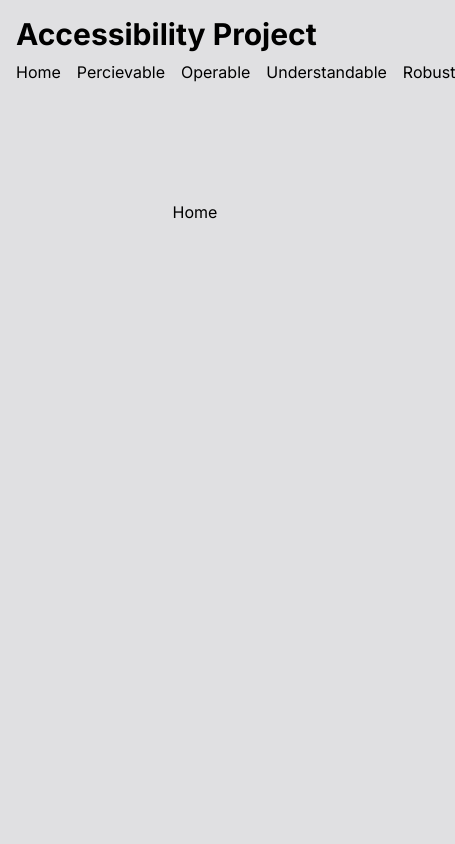
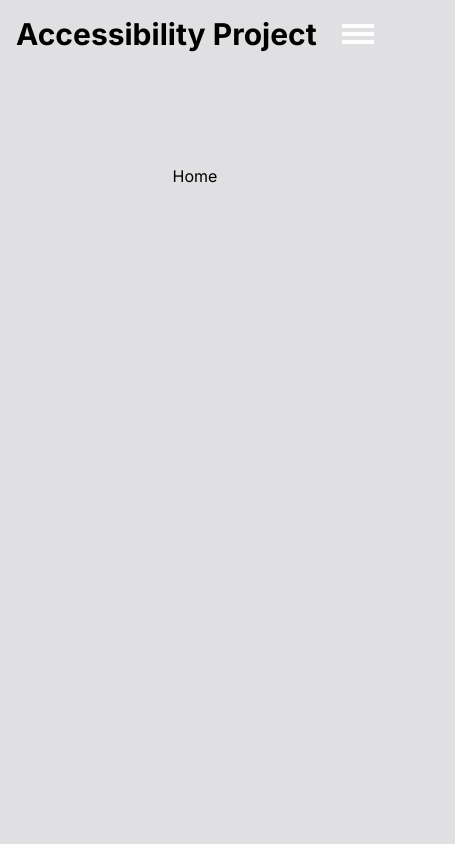
Before and after one commit to freddiekaplan-cme/accessibility, a Next.js app: page / in a window 390 px wide. Shown: the top 844 px of the page, 455 px wide, since content can reach past the window. Built offline with nearby package versions, Linux system fonts and the light colour scheme.

Commit message:
Add mobile menu functionality to header.

```diff
--- a/app/components/Header.tsx
+++ b/app/components/Header.tsx
@@ -1,43 +1,77 @@
+"use client"
+import React, { useEffect, useState } from "react"
 import Link from "next/link"
-import React from "react"
 
 const Header = () => {
+	const [showMenu, setShowMenu] = useState<boolean>(false)
+
+	const handleClick = () => {
+		setShowMenu(!showMenu)
+	}
+
+	useEffect(() => {
+		const handleResize = () => {
+			if (window.innerWidth > 640) {
+				setShowMenu(false)
+			}
+		}
+
+		window.addEventListener("resize", handleResize)
+
+		return () => {
+			window.removeEventListener("resize", handleResize)
+		}
+	}, [])
+
 	return (
-		<header className="flex flex-col p-4 sm:p-8 justify-center">
-			<h1 className="flex flex-row font-bold text-3xl">
-				Accessibility Project
-			</h1>
-			<nav className="flex flex-row gap-4 pt-2">
-				{/* <Link
-					className="border-b-4 border-black hover:border-white focus:border-white"
-					href="/"
+		<header>
+			<div className="flex flex-row sm:flex-col p-4 sm:p-8 justify-between">
+				<h1 className="flex flex-row font-bold text-3xl">
+					Accessibility Project
+				</h1>
+				<button
+					className="flex sm:hidden flex-col gap-1 justify-center"
+					onClick={handleClick}
 				>
-					Home
-					hover:border-opacity-100 focus:border-opacity-100
-					border-transparent hover:border-bottom focus:border-bottom focus:outline-none transition-colors duration-300
-				</Link> */}
-				{/* <Link
-					href="/"
-					className="border-b-4 border-transparent hover:border-opacity-100 focus:border-opacity-100 focus:outline-none transition-opacity duration-300"
-					style={{
-						borderColor: `rgb(var(--header-underline))`,
-					}}
-				>
-					Home
-				</Link> */}
-				<Link href="/" className="headerLink">
+					<div className="h-1 w-8 bg-white"></div>
+					<div className="h-1 w-8 bg-white"></div>
+					<div className="h-1 w-8 bg-white"></div>
+				</button>
+			</div>
+			<nav
+				className={`${
+					showMenu ? "flex" : "hidden"
+				} sm:flex flex-col sm:flex-row gap-4 pt-2`}
+			>
+				<Link onClick={handleClick} href="/" className="headerLink">
 					Home
 				</Link>
-				<Link href="/percievable" className="headerLink">
+				<Link
+					onClick={handleClick}
+					href="/percievable"
+					className="headerLink"
+				>
 					Percievable
 				</Link>
-				<Link className="headerLink" href="/operable">
+				<Link
+					onClick={handleClick}
+					className="headerLink"
+					href="/operable"
+				>
 					Operable
 				</Link>
-				<Link className="headerLink" href="/understandable">
+				<Link
+					onClick={handleClick}
+					className="headerLink"
+					href="/understandable"
+				>
 					Understandable
 				</Link>
-				<Link className="headerLink" href="/robust">
+				<Link
+					onClick={handleClick}
+					className="headerLink"
+					href="/robust"
+				>
 					Robust
 				</Link>
 			</nav>
--- a/app/globals.css
+++ b/app/globals.css
@@ -49,9 +49,10 @@ option {
 
 .headerLink {
 	border-bottom: 4px solid rgb(var(--header-underline));
+	border-bottom-color: transparent;
 	color: inherit;
 	text-decoration: none;
-	border-bottom-color: transparent;
+	width: fit-content;
 }
 
 .headerLink:hover,
```
